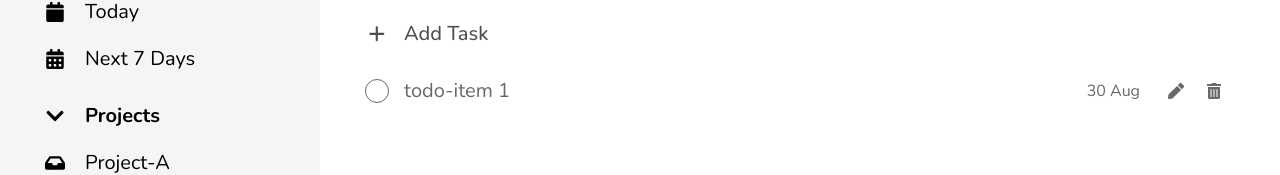
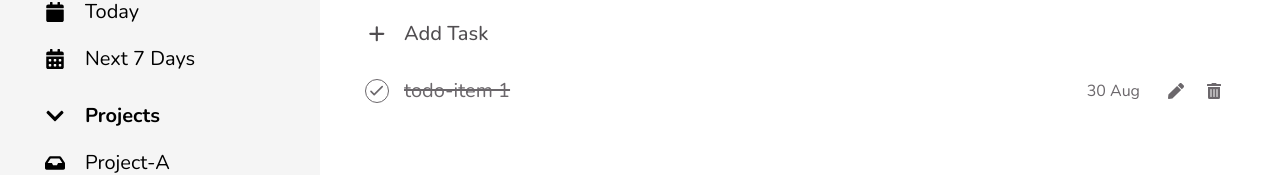
Before and after one commit to Yuji-Hosaka/CC15-Todolist, a React (Create React App) app: page / in a window 1280 px wide. Shown: the part 153-328 px from the top of the page. Built offline with nearby package versions, Linux system fonts and the light colour scheme.

Commit message:
React state before Lab

```diff
--- a/src/app/App.jsx
+++ b/src/app/App.jsx
@@ -28,3 +28,5 @@ function App() {
 }
 
 export default App;
+
+// faa
--- a/src/components/Todo/TodoCreate.jsx
+++ b/src/components/Todo/TodoCreate.jsx
@@ -1,15 +1,85 @@
-import styles from './TodoCreate.module.scss';
+import { useState } from 'react';
 import { FaPlus } from 'react-icons/fa';
 import { HiPlus } from 'react-icons/hi';
 
+import TodoForm from './TodoForm';
+import styles from './TodoCreate.module.scss';
+
+/* Condition Rendering
+- DEFAULT: Show button & text
+- ACTIVE : Show To-do Form
+
+Concept: true ? <AddTask/> : <TodoForm/>
+
+*/
+
+/* CC2 - EVENT HANDLING
+- เอาฟังชันไปผูกติดกับ UI เพื่อให้ USER เป็นคนเรียกใช้ฟังชันเอง
+- onClick : ต้อง Click ก่อนแล้ว FN ถึงจะรัน
+  - User ทำการคลิก
+  - Browser เป็นคนเรียกใช้ฟังชัน โดยส่ง parameter มา 1 ตัว
+    handldClick(eventObject)
+*/
+
+/* CC3 - JS Value ไม่สามารถทำให้ React Rerender ได้... ต้องใช้ State
+
+*/
+/*
+CC-4 Array Destructuring
+function myUseState() {
+  return [5,9]
+}
+let  [a,b] = myUseState()
+a === 5
+b === 9
+
+function myUseState(initial) {
+  return [initial,9]
+}
+let  [a,b] = myUseState(5)
+a === 5
+b === 9
+*/
+
+/*
+CC5 - React State (1 ในฟังก์ชันของกลุ่ม React Hook)
+  const [state,setState] = useState(initialState:any)
+  // element 1: current State
+  // element 2 : Fn สำหรับ SetState
+  // เมื่อ State เปลี่ยน Function Component จะ Rerender
+  // Rerender 1 ครั้ง == Code ทั้งหมดใน FC จะถูกรันใหม่ 1 ครั้ง
+*/
+
+//#1 : Function Component (Render)
 function TodoCreate() {
+
+  // HOOK FN
+  const [isOpenForm, setIsOpenForm] = useState(false);
+  console.log(isOpenForm);
+
+  // let active = true;
+
+  // #2 : JS Function (Logic)
+  const handleClick = function (event) {
+    console.log('clicked');
+    setIsOpenForm(!isOpenForm);
+    // active = !active;
+    // console.log('clicked', active);
+  };
+
   return (
-    <div className={styles.todo__create}>
-      <div className={styles.todo__create__button}>
-        <HiPlus />
-      </div>
-      <h3 className={styles.todo__create__text}>Add Task</h3>
-    </div>
+    <>
+      {isOpenForm ? (
+        <TodoForm />
+      ) : (
+        <div className={styles.todo__create} onClick={handleClick}>
+          <div className={styles.todo__create__button}>
+            <HiPlus />
+          </div>
+          <h3 className={styles.todo__create__text}>Add Task</h3>
+        </div>
+      )}
+    </>
   );
 }
 
--- a/src/components/Todo/TodoLists.jsx
+++ b/src/components/Todo/TodoLists.jsx
@@ -6,10 +6,10 @@ function TodoLists() {
   return (
     <ul className={styles.todo__lists}>
       <li className={styles.todo}>
-        <div className={styles.todo__checkbox}>
+        <div className={`${styles.todo__checkbox} ${styles.todo__checkbox__done}`}>
           <HiOutlineCheck className={styles.todo__checkbox__icon} />
         </div>
-        <p className={styles.todo__task}>todo-item 1 </p>
+        <p className={`${styles.todo__task} ${styles.todo__task__done}`}>todo-item 1 </p>
         <span className={styles.todo__date}>30 Aug</span>
         <div className={styles.todo__action}>
           <span>
```
